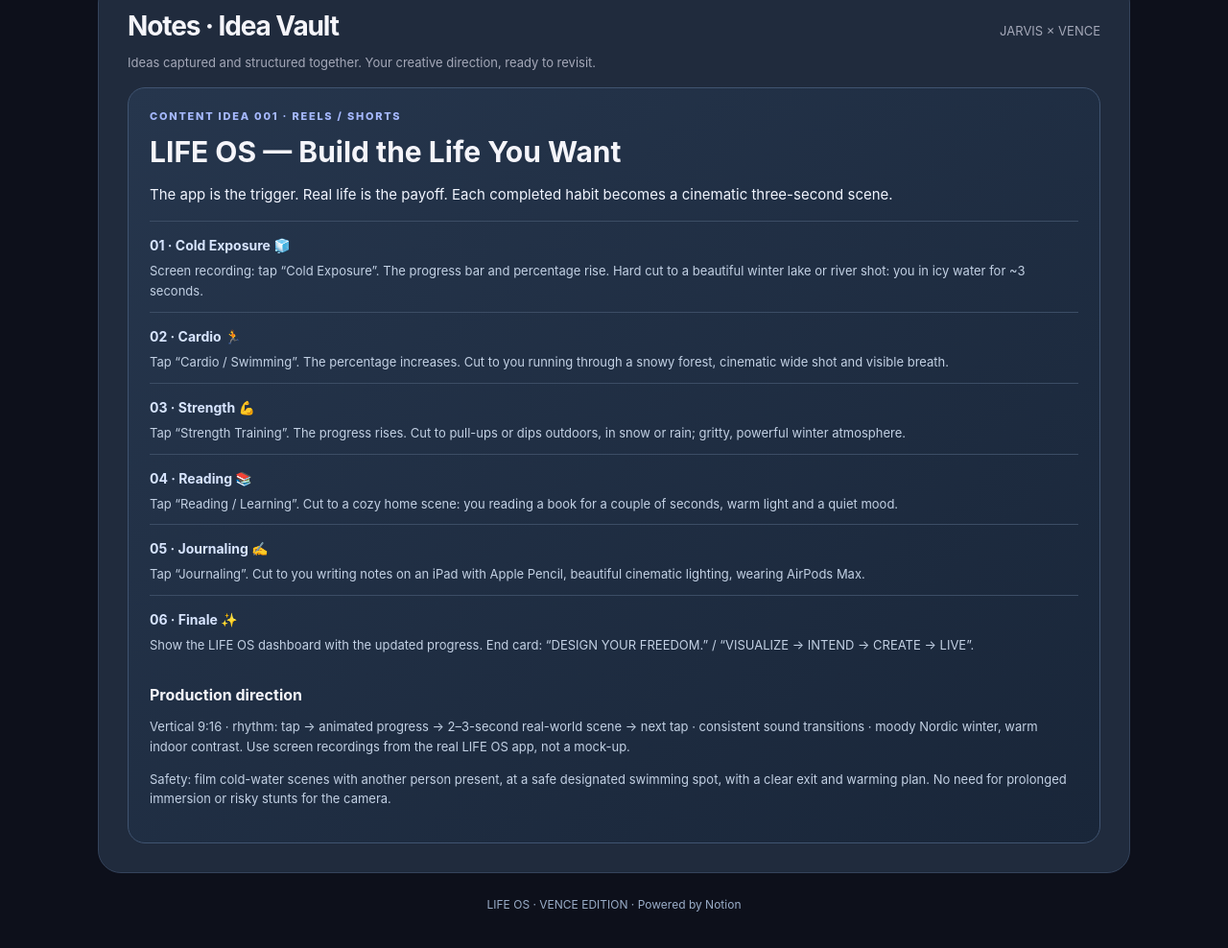
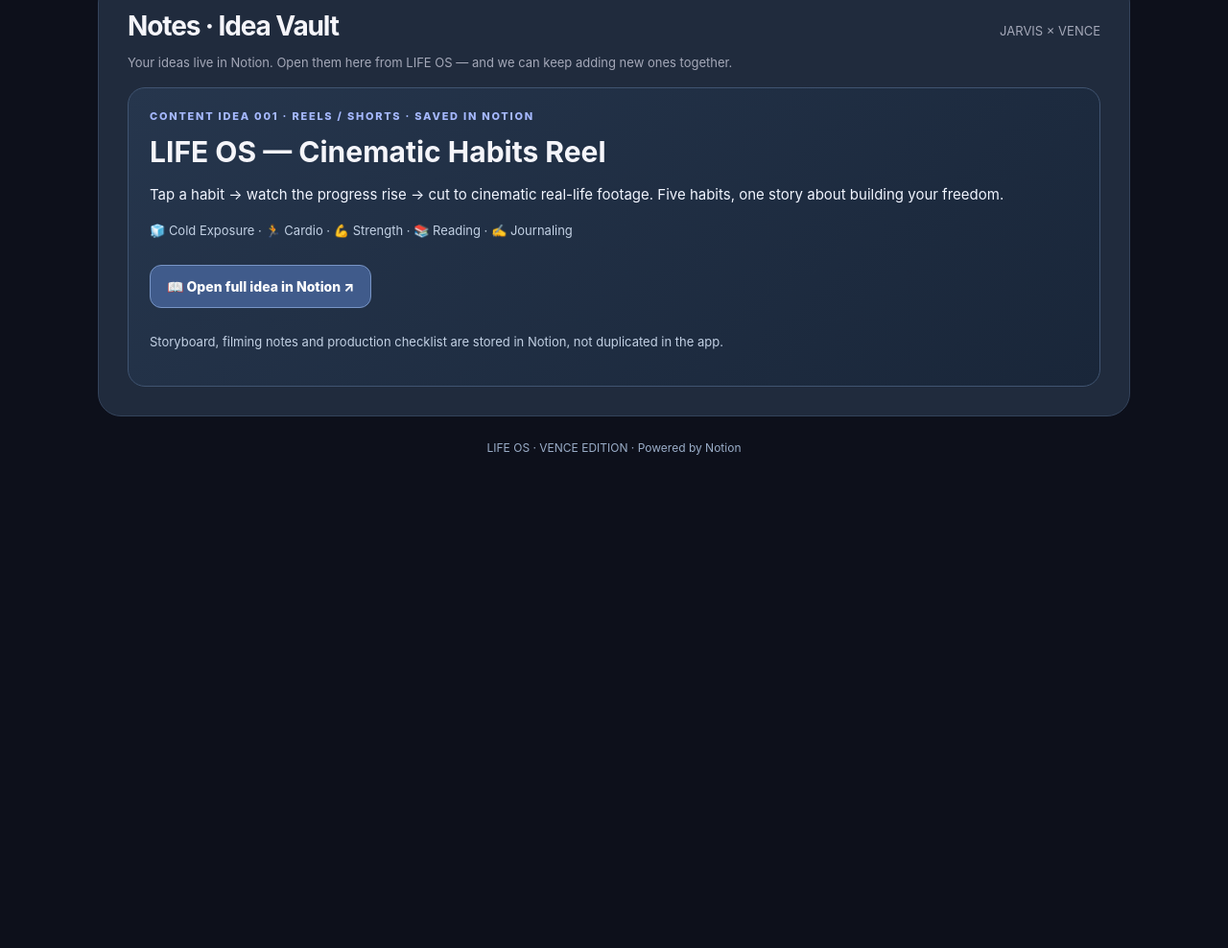
Before and after one commit to avantomies-maker/vence-life-os., a plain HTML site: page index.html in a window 1280 px wide. Shown: the part 2744-3732 px from the top of the page at 96% size. After the commit the page ends 3268 px from the top, so only its background shows below. Drawn offline with Linux system fonts and the light colour scheme; no server answers.

Commit message:
Link LIFE OS Idea Vault to canonical Notion content idea

```diff
--- a/index.html
+++ b/index.html
@@ -151,6 +151,8 @@ body{background:radial-gradient(ellipse at 90% 0%,#19263b 0%,#0d101b 46%);min-he
 .idea-card{margin-top:18px;border-radius:18px;border:1px solid #405471;background:linear-gradient(140deg,#26364d,#192639);padding:22px}
 .idea-card h3{font-size:clamp(22px,4vw,30px);margin:12px 0}.idea-card h4{margin:20px 0 8px}.idea-card p{line-height:1.6;color:#c3d1e4;font-size:13px}
 .idea-lead{font-size:15px!important;color:#f1f5ff!important}.idea-step{border-top:1px solid #3c4d65;padding:14px 0 4px}.idea-step b{font-size:14px;color:#d8e5ff}.idea-step p{margin:7px 0}
+.notes-open{display:inline-block;padding:13px 17px;margin:12px 0;background:#405b8b;color:#fff;border:1px solid #7895c6;border-radius:12px;font-size:14px;font-weight:800;text-decoration:none}
+.notes-open:focus-visible{outline:2px solid #d8e5ff;outline-offset:3px}
 </style>
 
 </head>
@@ -265,20 +267,14 @@ body{background:radial-gradient(ellipse at 90% 0%,#19263b 0%,#0d101b 46%);min-he
 
 <section class="panel" id="notes">
 <div class="panelhead"><h2>Notes · Idea Vault</h2><span class="muted">JARVIS × VENCE</span></div>
-<p class="muted">Ideas captured and structured together. Your creative direction, ready to revisit.</p>
+<p class="muted">Your ideas live in Notion. Open them here from LIFE OS — and we can keep adding new ones together.</p>
 <article class="idea-card">
-<div class="eyebrow">CONTENT IDEA 001 · REELS / SHORTS</div>
-<h3>LIFE OS — Build the Life You Want</h3>
-<p class="idea-lead">The app is the trigger. Real life is the payoff. Each completed habit becomes a cinematic three-second scene.</p>
-<div class="idea-step"><b>01 · Cold Exposure 🧊</b><p>Screen recording: tap “Cold Exposure”. The progress bar and percentage rise. Hard cut to a beautiful winter lake or river shot: you in icy water for ~3 seconds.</p></div>
-<div class="idea-step"><b>02 · Cardio 🏃</b><p>Tap “Cardio / Swimming”. The percentage increases. Cut to you running through a snowy forest, cinematic wide shot and visible breath.</p></div>
-<div class="idea-step"><b>03 · Strength 💪</b><p>Tap “Strength Training”. The progress rises. Cut to pull-ups or dips outdoors, in snow or rain; gritty, powerful winter atmosphere.</p></div>
-<div class="idea-step"><b>04 · Reading 📚</b><p>Tap “Reading / Learning”. Cut to a cozy home scene: you reading a book for a couple of seconds, warm light and a quiet mood.</p></div>
-<div class="idea-step"><b>05 · Journaling ✍️</b><p>Tap “Journaling”. Cut to you writing notes on an iPad with Apple Pencil, beautiful cinematic lighting, wearing AirPods Max.</p></div>
-<div class="idea-step"><b>06 · Finale ✨</b><p>Show the LIFE OS dashboard with the updated progress. End card: “DESIGN YOUR FREEDOM.” / “VISUALIZE → INTEND → CREATE → LIVE”.</p></div>
-<h4>Production direction</h4>
-<p>Vertical 9:16 · rhythm: tap → animated progress → 2–3-second real-world scene → next tap · consistent sound transitions · moody Nordic winter, warm indoor contrast. Use screen recordings from the real LIFE OS app, not a mock-up.</p>
-<p class="muted">Safety: film cold-water scenes with another person present, at a safe designated swimming spot, with a clear exit and warming plan. No need for prolonged immersion or risky stunts for the camera.</p>
+<div class="eyebrow">CONTENT IDEA 001 · REELS / SHORTS · SAVED IN NOTION</div>
+<h3>LIFE OS — Cinematic Habits Reel</h3>
+<p class="idea-lead">Tap a habit → watch the progress rise → cut to cinematic real-life footage. Five habits, one story about building your freedom.</p>
+<p>🧊 Cold Exposure · 🏃 Cardio · 💪 Strength · 📚 Reading · ✍️ Journaling</p>
+<a class="notes-open" href="https://app.notion.com/p/41f8cebe31fb810882f7e98da624f18d" target="_blank" rel="noopener noreferrer">📖 Open full idea in Notion ↗</a>
+<p class="muted">Storyboard, filming notes and production checklist are stored in Notion, not duplicated in the app.</p>
 </article>
 </section>
 <div class="foot">LIFE OS · VENCE EDITION · Powered by Notion</div>
```
